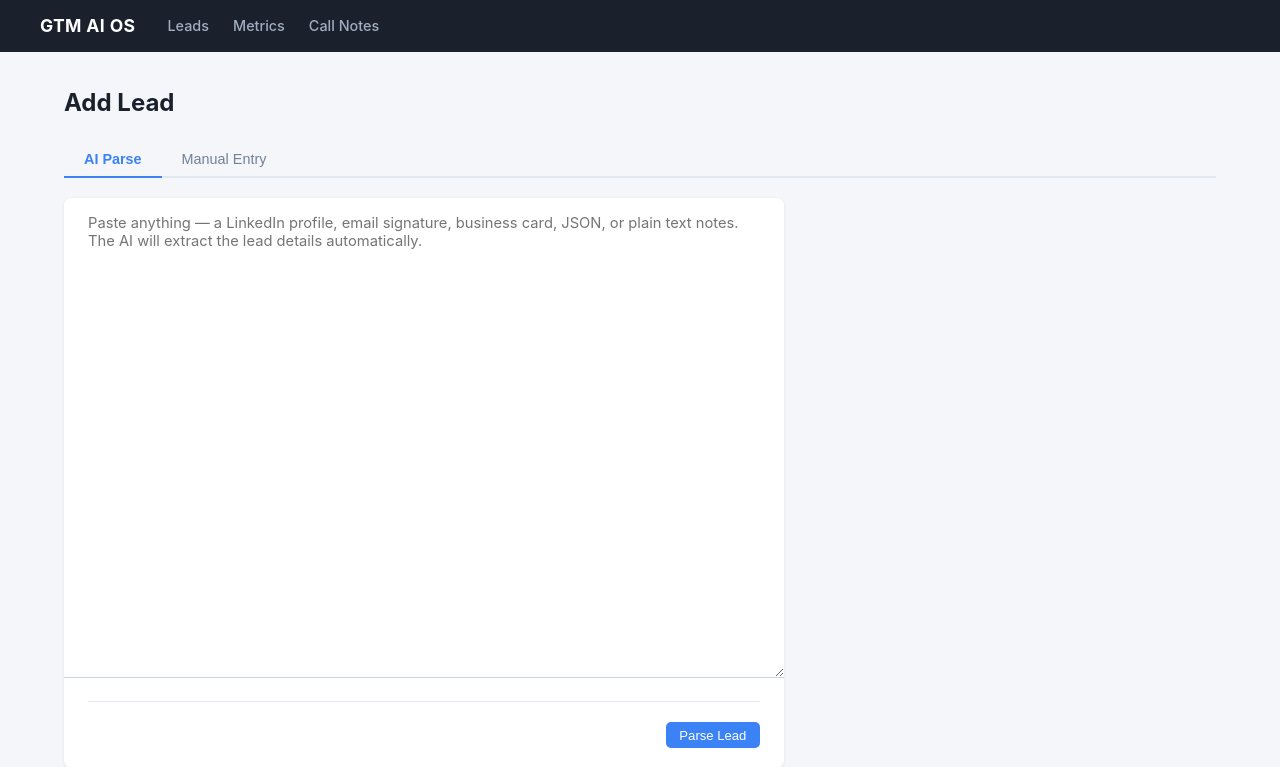
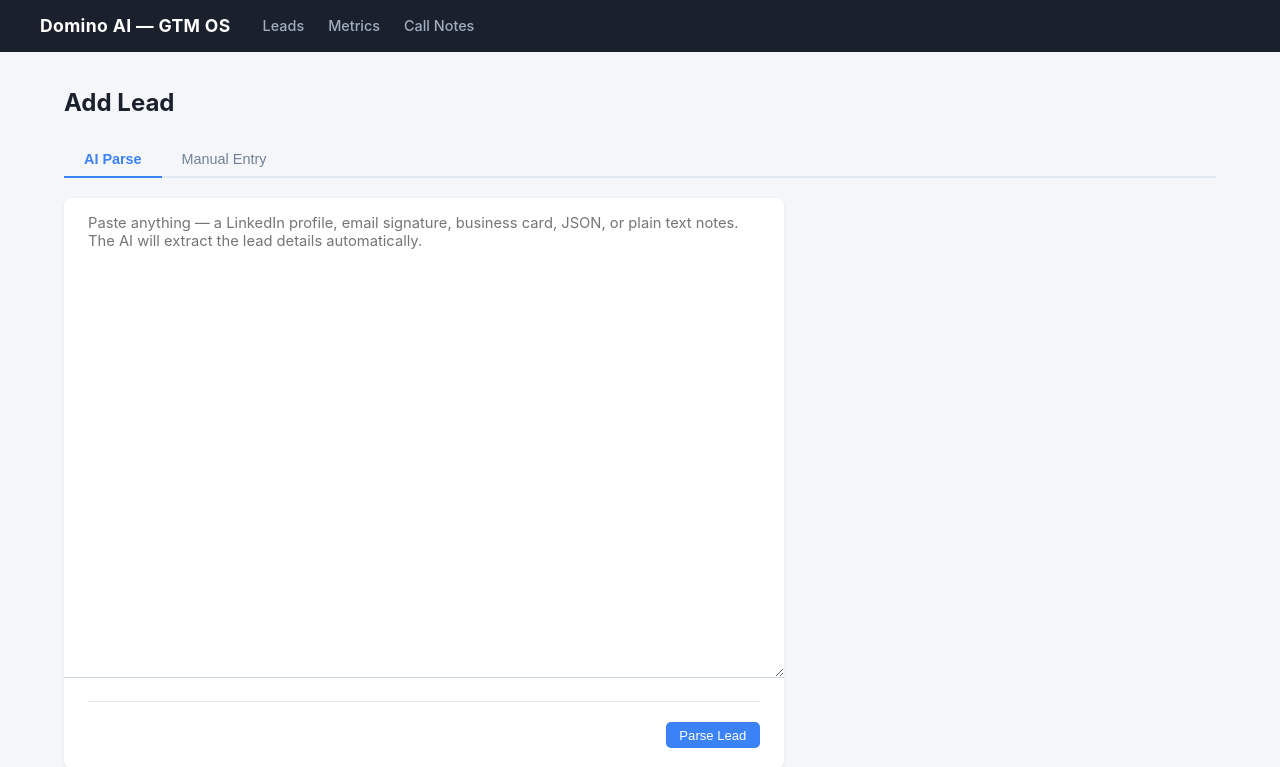
Before and after one commit to jmulvany127/GTM_AI_Automation, a FastAPI app: page /dashboard/leads/new in a window 1280 px wide. Shown: the top 767 px of the page. Run offline with FastAPI, Linux system fonts and the light colour scheme; parts of the project's set-up code (start-up, migrations or seed data) failed here and were passed over.

Commit message:
feat: update dashboard branding to Domino AI

```diff
--- a/templates/base.html
+++ b/templates/base.html
@@ -3,13 +3,13 @@
 <head>
   <meta charset="UTF-8">
   <meta name="viewport" content="width=device-width, initial-scale=1.0">
-  <title>{% block title %}GTM AI OS{% endblock %}</title>
+  <title>{% block title %}Domino AI GTM OS{% endblock %}</title>
   <link rel="stylesheet" href="/static/style.css">
 </head>
 <body>
   <nav class="navbar">
     <div class="navbar-inner">
-      <span class="navbar-brand">GTM AI OS</span>
+      <span class="navbar-brand">Domino AI — GTM OS</span>
       <ul class="navbar-links">
         <li><a href="/dashboard/leads">Leads</a></li>
         <li><a href="/dashboard/metrics">Metrics</a></li>
--- a/templates/call_analysis.html
+++ b/templates/call_analysis.html
@@ -1,6 +1,6 @@
 {% extends "base.html" %}
 
-{% block title %}{{ analysis.title or "Call Analysis #" ~ analysis.id }} — GTM AI OS{% endblock %}
+{% block title %}{{ analysis.title or "Call Analysis #" ~ analysis.id }} — Domino AI GTM OS{% endblock %}
 
 {% block content %}
 <div class="page-header">
--- a/templates/call_notes_list.html
+++ b/templates/call_notes_list.html
@@ -1,6 +1,6 @@
 {% extends "base.html" %}
 
-{% block title %}Call Notes — GTM AI OS{% endblock %}
+{% block title %}Call Notes — Domino AI GTM OS{% endblock %}
 
 {% block content %}
 <div class="page-header">
--- a/templates/call_notes_new.html
+++ b/templates/call_notes_new.html
@@ -1,6 +1,6 @@
 {% extends "base.html" %}
 
-{% block title %}New Call Analysis — GTM AI OS{% endblock %}
+{% block title %}New Call Analysis — Domino AI GTM OS{% endblock %}
 
 {% block content %}
 <div class="page-header">
--- a/templates/lead_detail.html
+++ b/templates/lead_detail.html
@@ -1,6 +1,6 @@
 {% extends "base.html" %}
 
-{% block title %}{{ lead.first_name }} {{ lead.last_name }} — GTM AI OS{% endblock %}
+{% block title %}{{ lead.first_name }} {{ lead.last_name }} — Domino AI GTM OS{% endblock %}
 
 {% block content %}
 <div class="page-header">
--- a/templates/lead_form.html
+++ b/templates/lead_form.html
@@ -1,6 +1,6 @@
 {% extends "base.html" %}
 
-{% block title %}New Lead — GTM AI OS{% endblock %}
+{% block title %}New Lead — Domino AI GTM OS{% endblock %}
 
 {% block content %}
 <div class="page-header">
--- a/templates/leads.html
+++ b/templates/leads.html
@@ -1,6 +1,6 @@
 {% extends "base.html" %}
 
-{% block title %}Leads — GTM AI OS{% endblock %}
+{% block title %}Leads — Domino AI GTM OS{% endblock %}
 
 {% block content %}
 <div class="page-header">
--- a/templates/metrics.html
+++ b/templates/metrics.html
@@ -1,6 +1,6 @@
 {% extends "base.html" %}
 
-{% block title %}Metrics — GTM AI OS{% endblock %}
+{% block title %}Metrics — Domino AI GTM OS{% endblock %}
 
 {% block content %}
 <div class="page-header">
```
